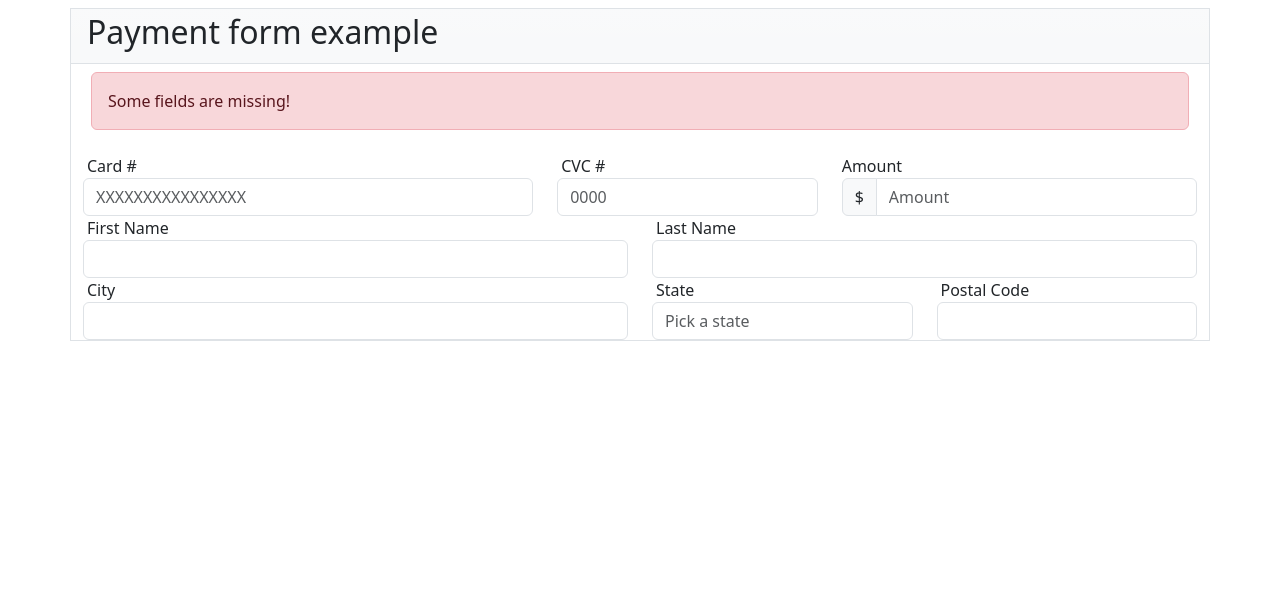
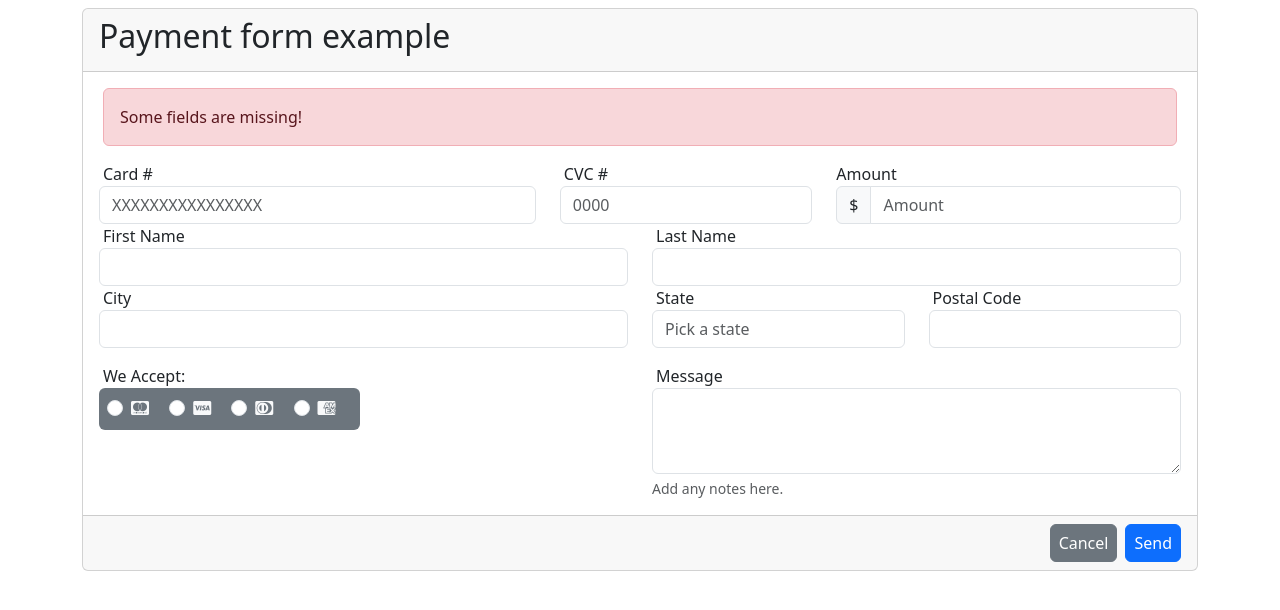
Before and after one commit to 4GeeksAcademy/Eduardo-Form-HTML112, a plain HTML site: page index.html in a window 1280 px wide. Drawn offline with nearby package versions, Linux system fonts and the light colour scheme.

Commit message:
fin de proyecto

```diff
--- a/index.html
+++ b/index.html
@@ -6,16 +6,20 @@
     <meta name="viewport" content="width=device-width, initial-scale=1.0">
     <title>Document</title>
     <link rel="stylesheet" href="https://cdn.jsdelivr.net/npm/bootstrap@5.3.2/dist/css/bootstrap.min.css">
+    <link rel="stylesheet" href="https://cdnjs.cloudflare.com/ajax/libs/font-awesome/6.5.0/css/all.min.css">
 </head>
 
 <body>
-    <form action="" class="container border mt-2">
-        <div class="row bg-light bg-gradient p-1 border-bottom">
+    <form action="" class="container mt-2">
+
+        <div class="card text-start">
+            <div class="card-header">
                 <h2 class="col">Payment form example</h2>
             </div>
+            <div class="card-body">
                 <!-- esto es alert -->
-        <div class="row m-2">
-            <div class="alert alert-danger" role="alert">Some fields are missing!</div>
+                <div class="row mx-1">
+                    <div class="alert alert-danger " role="alert">Some fields are missing!</div>
                 </div>
 
                 <div class="row">
@@ -53,6 +57,7 @@
                     </div>
                 </div>
 
+                <!-- fila 3 -->
                 <div class="row">
                     <div class="col-md-6 col-sm-12">
                         <div>
@@ -73,13 +78,76 @@
                         </div>
                     </div>
                 </div>
+                <!-- PAGOS TARJETAS y MENSAJE -->
+
+
+
+                    <div class="row mt-3 justify-content-between">
+                        <div class="col-auto">
+                            <!-- Se usa "col-auto" para ajustar automaticamente -->
+                            <label class="mx-1">We Accept:</label>
+
+                            <div class="bg-secondary text-light p-2 rounded">
+                                <!-- Mastercard -->
+
+                                <div class="form-check form-check-inline">
+                                    <input class="form-check-input" type="radio" name="tarjeta" id="radio1"
+                                        value="option1">
+                                    <label class="form-check-label" for="radio1">
+                                        <i class="fa-brands fa-cc-mastercard"></i>
+                                    </label>
+                                    <!-- Visa -->
+                                </div>
+                                <div class="form-check form-check-inline">
+                                    <input class="form-check-input" type="radio" name="tarjeta" id="radio2"
+                                        value="option1">
+                                    <label class="form-check-label" for="radio2"><i
+                                            class="fa-brands fa-cc-visa"></i></label>
+                                </div>
+
+                                <!-- Diners Club -->
+                                <div class="form-check form-check-inline">
+                                    <input class="form-check-input" type="radio" name="tarjeta" id="radio3"
+                                        value="option1">
+                                    <label class="form-check-label" for="radio3"><i
+                                            class="fa-brands fa-cc-diners-club"></i></label>
+                                </div>
+
+                                <!-- Amex -->
+                                <div class="form-check form-check-inline">
+                                    <input class="form-check-input" type="radio" name="tarjeta" id="radio4"
+                                        value="option1">
+                                    <label class="form-check-label" for="radio4"><i
+                                            class="fa-brands fa-cc-amex"></i></label>
+                                </div>
+                            </div>
+                        </div>
+
+
+                        <!-- MENSAJE -->
+                        <div class="col-md-6">
+                            <div>
+                                <label class="mx-1" for="message">Message</label>
+                                <textarea class="form-control" id="message" rows="3"></textarea>
+                                <div class="form-text">Add any notes here.</div>
+                            </div>
+
+                        </div>
+                    </div>
 
 
 
 
-
+            </div>
+            <!-- Botones Cancel y Send -->
+            <div class="card-footer text-body-secondary d-flex justify-content-end">
+                <button type="button" class="btn btn-secondary col-auto px-2" data-bs-dismiss="modal">Cancel</button>
+                <button type="submit" class="btn btn-primary col-auto px-2 ms-2">Send</button>
+            </div>
+        </div>
 
     </form>
+
 
 </body>
 
```
Lines whose indentation alone changed are shown as unchanged.
